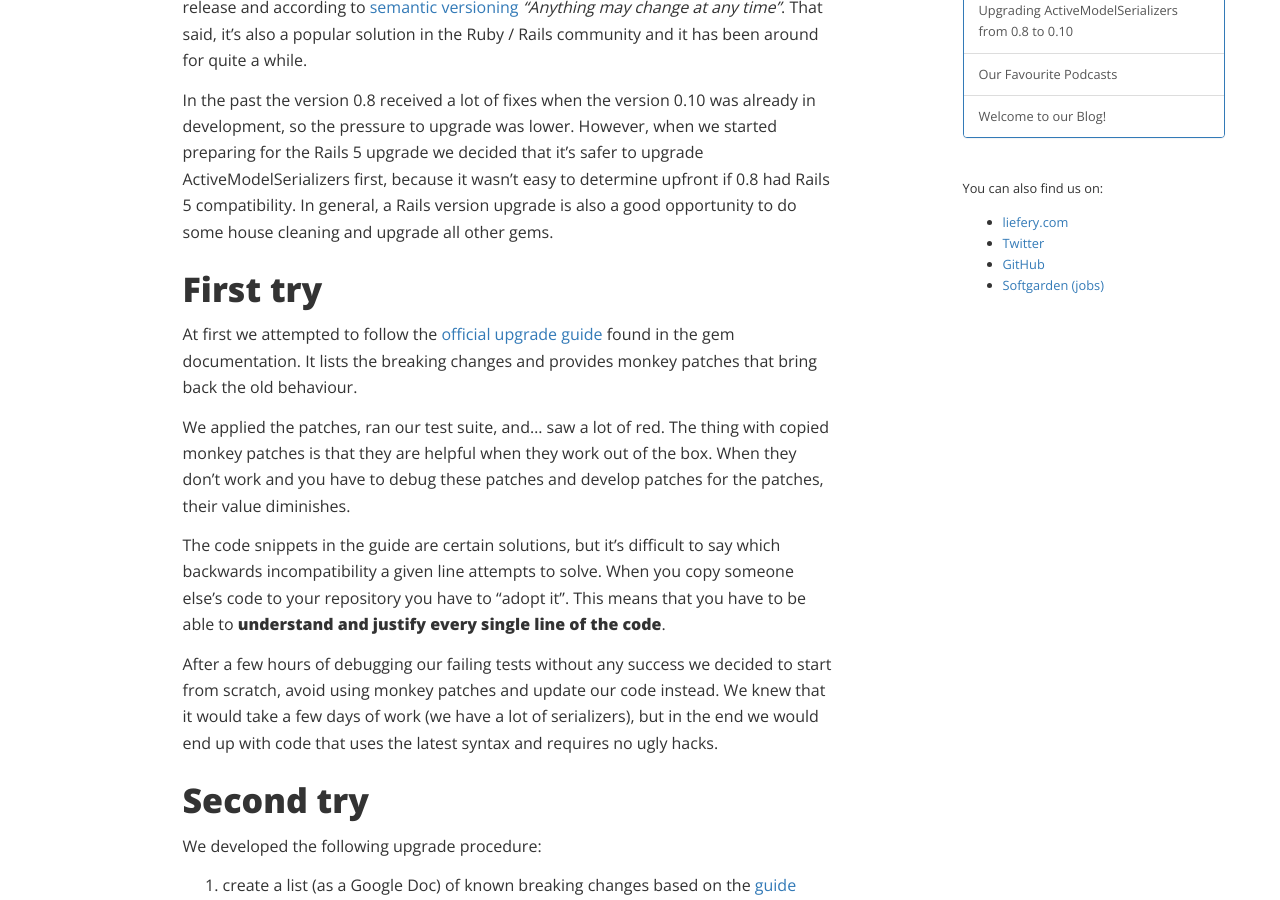
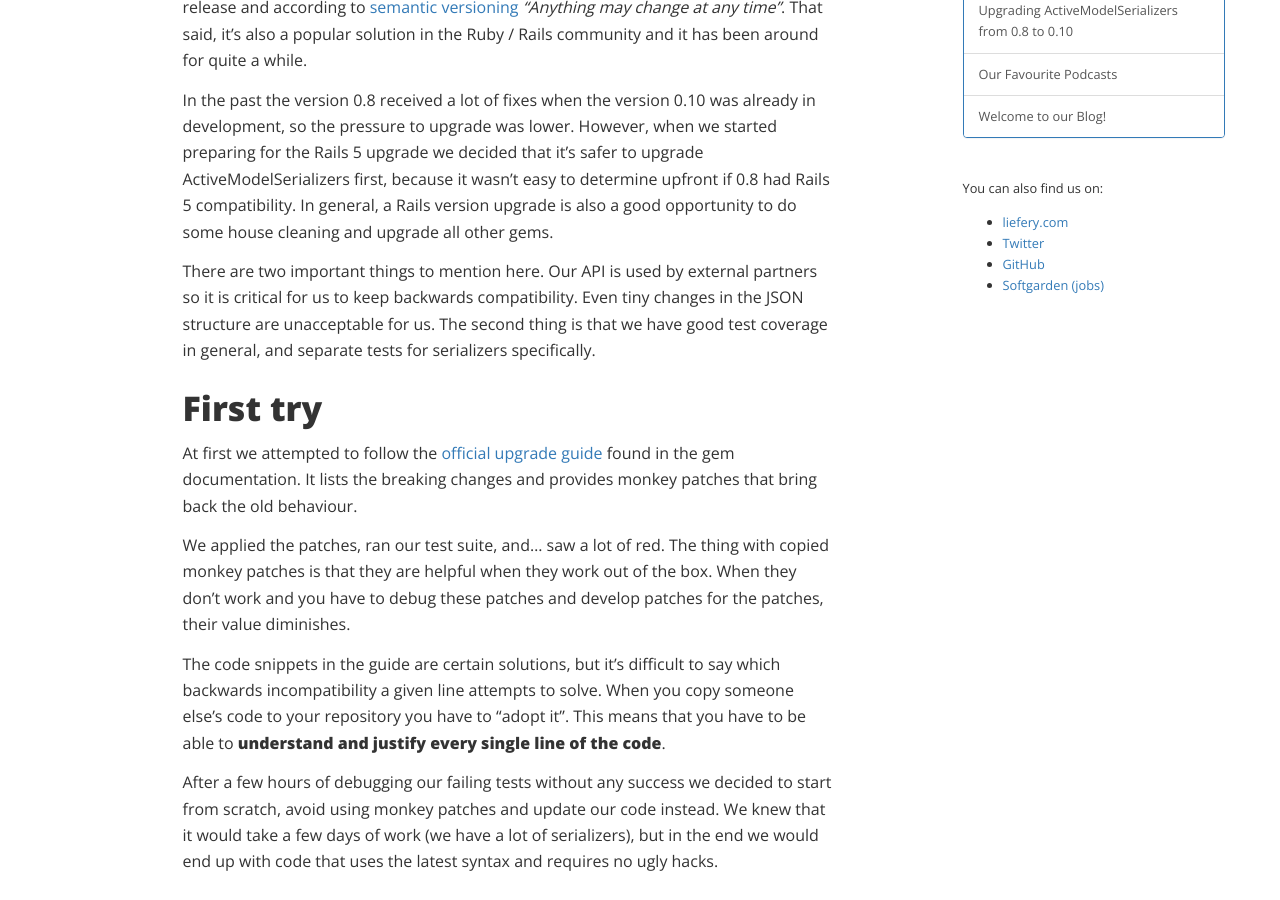
Before and after one commit to liefery-it-legacy/blog, a Jekyll site: the page built from _posts/2017-10-19-upgrading-active-model-serializers-from-0-8-to-0-10.md, in a window 1280 px wide and 900 px high, scrolled down 666 px. Built offline with Jekyll 4.4.1, drawn with Linux system fonts in a browser that asks for light colours; nearby versions of some CDN libraries; comment, search, counter and statistics services are not loaded.

Commit message:
Mention external partners and good test coverage

```diff
--- a/_posts/2017-10-19-upgrading-active-model-serializers-from-0-8-to-0-10.md
+++ b/_posts/2017-10-19-upgrading-active-model-serializers-from-0-8-to-0-10.md
@@ -19,6 +19,12 @@ started preparing for the Rails 5 upgrade we decided that it's safer to upgrade
 ActiveModelSerializers first, because it wasn't easy to determine upfront if
 0.8 had Rails 5 compatibility. In general, a Rails version upgrade is also a
 good opportunity to do some house cleaning and upgrade all other gems.
+
+There are two important things to mention here. Our API is used by external
+partners so it is critical for us to keep backwards compatibility. Even tiny
+changes in the JSON structure are unacceptable for us. The second thing is that
+we have good test coverage in general, and separate tests for serializers
+specifically.
 
 ## First try
 
```
